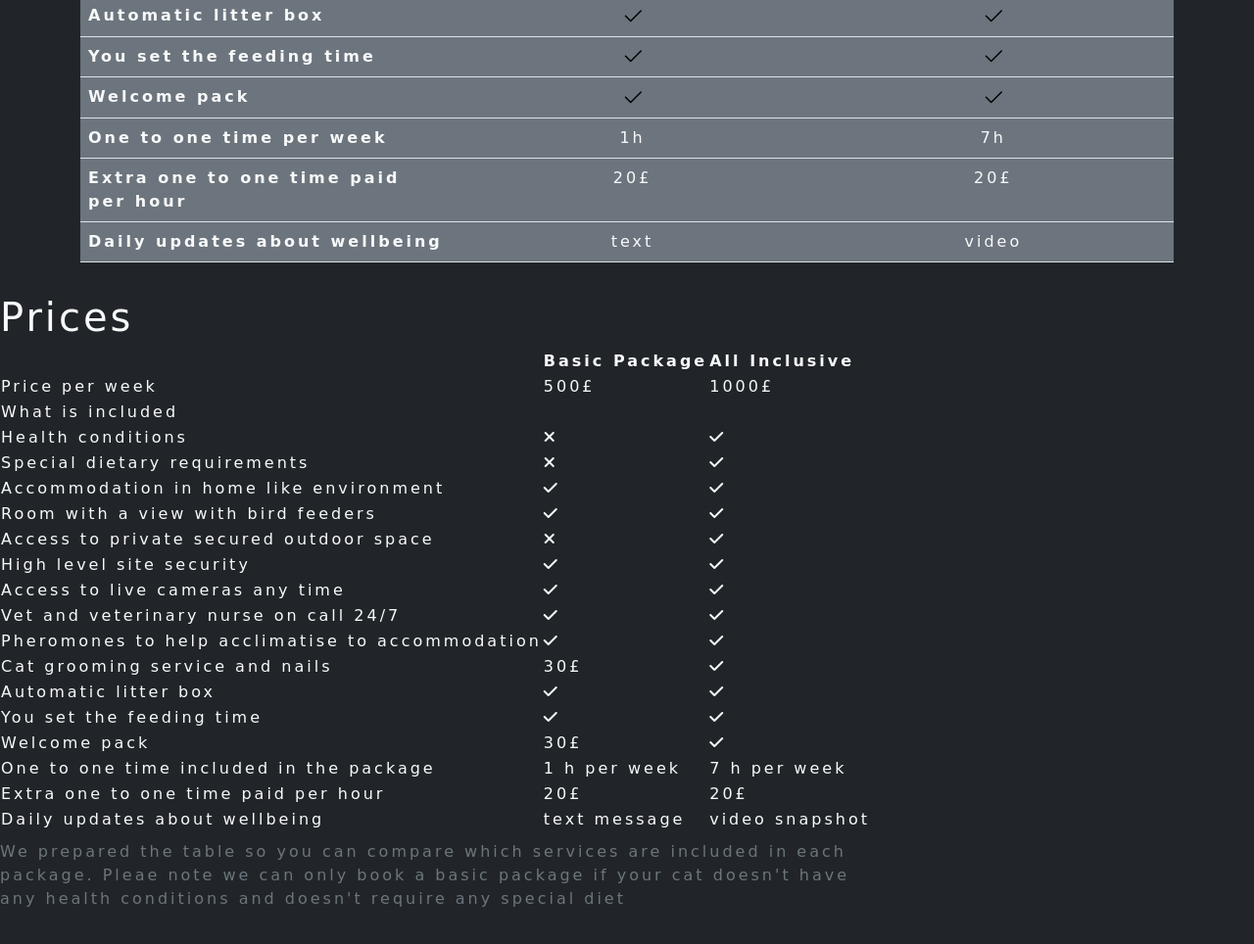
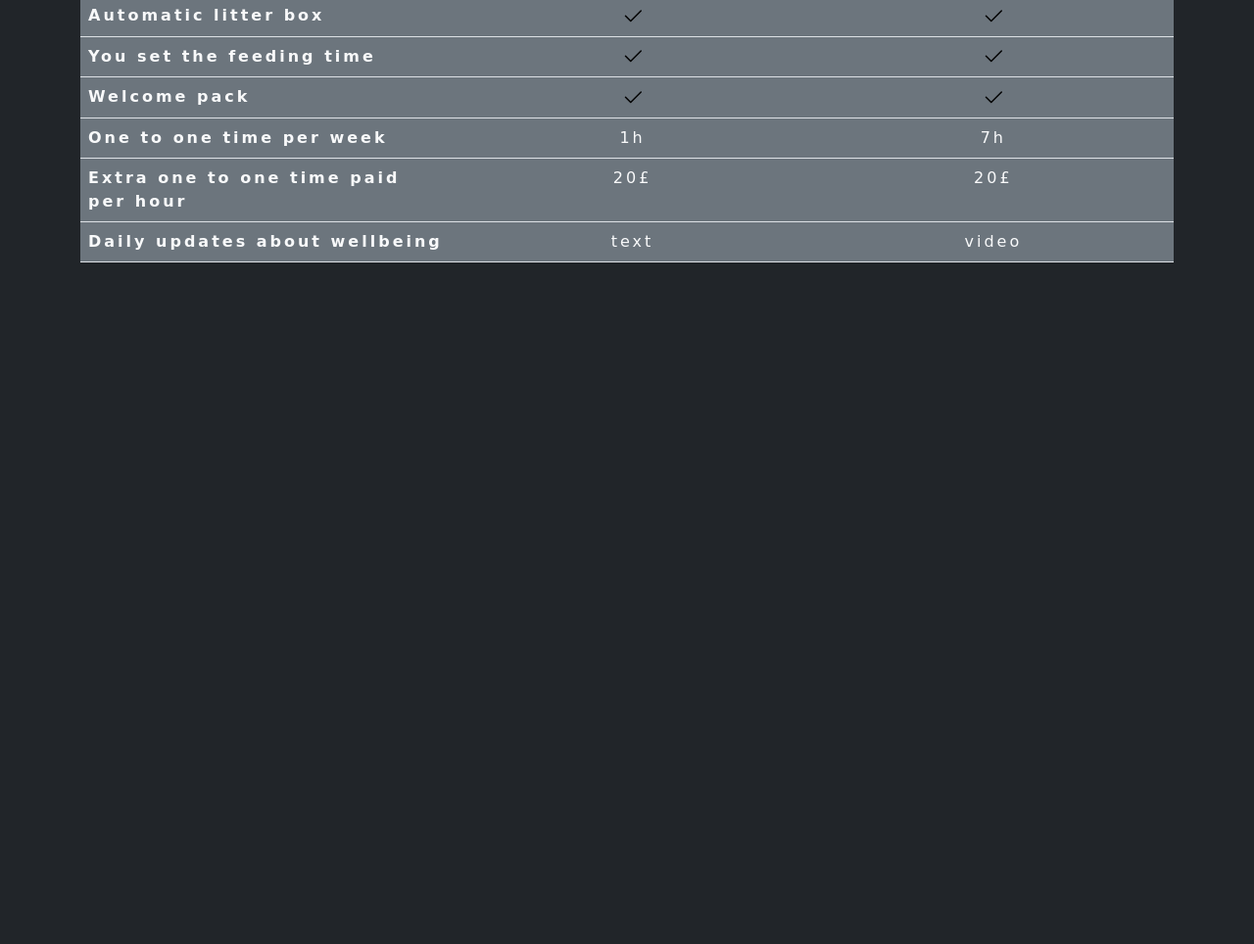
Before and after one commit to Code-Institute-Submissions/JoGorska-Luxury_cat_hotel_AugResub, a plain HTML site: page prices.html in a window 1280 px wide. Shown: the part 2099-3063 px from the top of the page at 98% size. After the commit the page ends 2399 px from the top, so only its background shows below. Drawn offline with nearby package versions, Linux system fonts and the light colour scheme; a web font is replaced by a local one.

Commit message:
removed the old version of the table in prices.html

```diff
--- a/prices.html
+++ b/prices.html
@@ -189,7 +189,7 @@
             <tr>
               <th scope="row" class="text-start">All health conditions</th>
               <td></td>
-              <td><svg class="bi" width="24" height="24"><use xlink:href="#check"/></svg></td>
+              <td><svg class="bi text-white" width="24" height="24"><use xlink:href="#check"/></svg></td>
             </tr>
             <tr>
               <th scope="row" class="text-start">Special dietary requirements</th>
@@ -275,132 +275,6 @@
 
 
 
-<!--Main body -->
-
-
-
-<header><h1>Prices</h1></header>
-<!-- double check if each icon has corresponding features for accessiblity-->
-<table>
-    <caption>We prepared the table so you can compare which services are included in each package. Pleae note we can only book a basic package if your cat doesn't have any health conditions and doesn't require any special diet</caption>
-    <tr>
-        <th></th>
-        <th>Basic Package</th>
-        <th>All Inclusive</th>
-
-    </tr>
-    <tr>
-        <td>Price per week</td>
-        <td>500£</td>
-        <td>1000£</td>
-    </tr>
-    <tr>
-        <td>What is included</td>
-        <td></td>
-        <td></td>
-    </tr>
-
-    <tr>
-        <td>Health conditions</td>
-        <td><i aria-hidden="true" class="fas fa-times"></i><span class="sr-only">Not included</span></td>
-        <td><i aria-hidden="true" class="fas fa-check"></i><span class="sr-only">Included</span></td>
-    </tr>
-
-    <tr>
-        <td>Special dietary requirements</td>
-        <td><i aria-hidden="true" class="fas fa-times"></i><span class="sr-only">Not included</span></td>
-        <td><i aria-hidden="true" class="fas fa-check"></i><span class="sr-only">Included</span></td>
-    </tr>
-
-    <tr>
-        <td>Accommodation in home like environment</td>
-        <td><i aria-hidden="true" class="fas fa-check"></i><span class="sr-only">Included</span></td>
-        <td><i aria-hidden="true" class="fas fa-check"></i><span class="sr-only">Included</span></td>
-    </tr>
-
-    <tr>
-        <td>Room with a view with bird feeders</td>
-        <td><i aria-hidden="true" class="fas fa-check"></i><span class="sr-only">Included</span></td>
-        <td><i aria-hidden="true" class="fas fa-check"></i><span class="sr-only">Included</span></td>
-    </tr>
-
-    <tr>
-        <td>Access to private secured outdoor space</td>
-        <td><i aria-hidden="true" class="fas fa-times"></i><span class="sr-only">Not included</span></td>
-        <td><i aria-hidden="true" class="fas fa-check"></i><span class="sr-only">Included</span></td>
-    </tr>
-
-    <tr>
-        <td>High level site security</td>
-        <td><i aria-hidden="true" class="fas fa-check"></i><span class="sr-only">Included</span></td>
-        <td><i aria-hidden="true" class="fas fa-check"></i><span class="sr-only">Included</span></td>
-    </tr>
-
-    <tr>
-        <td>Access to live cameras any time</td>
-        <td><i aria-hidden="true" class="fas fa-check"></i><span class="sr-only">Included</span></td>
-        <td><i aria-hidden="true" class="fas fa-check"></i><span class="sr-only">Included</span></td>
-    </tr>
-
-    <tr>
-        <td>Vet and veterinary nurse on call 24/7</td>
-        <td><i aria-hidden="true" class="fas fa-check"></i><span class="sr-only">Included</span></td>
-        <td><i aria-hidden="true" class="fas fa-check"></i><span class="sr-only">Included</span></td>
-    </tr>
-
-    <tr>
-        <td>Pheromones to help acclimatise to accommodation</td>
-        <td><i aria-hidden="true" class="fas fa-check"></i><span class="sr-only">Included</span></td>
-        <td><i aria-hidden="true" class="fas fa-check"></i><span class="sr-only">Included</span></td>
-    </tr>
-
-    <tr>
-        <td>Cat grooming service and nails</td>
-        <td>30£</td>
-        <td><i aria-hidden="true" class="fas fa-check"></i><span class="sr-only">Included</span></td>
-    </tr>
-
-    <tr>
-        <td>Automatic litter box</td>
-        <td><i aria-hidden="true" class="fas fa-check"></i><span class="sr-only">Included</span></td>
-        <td><i aria-hidden="true" class="fas fa-check"></i><span class="sr-only">Included</span></td>
-    </tr>
-
-    <tr>
-        <td>You set the feeding time</td>
-        <td><i aria-hidden="true" class="fas fa-check"></i><span class="sr-only">Included</span></td>
-        <td><i aria-hidden="true" class="fas fa-check"></i><span class="sr-only">Included</span></td>
-    </tr>
-
-    <tr>
-        <td>Welcome pack</td>
-        <td>30£</td>
-        <td><i aria-hidden="true" class="fas fa-check"></i><span class="sr-only">Included</span></td>
-    </tr>
-
-    <tr>
-        <td>One to one time included in the package</td>
-        <td>1 h per week</td>
-        <td>7 h per week</td>
-    </tr>
-
-    <tr>
-        <td>Extra one to one time paid per hour</td>
-        <td>20£</td>
-        <td>20£</td>
-    </tr>
-
-    <tr>
-        <td>Daily updates about wellbeing</td>
-        <td>text message</td>
-        <td>video snapshot</td>
-    </tr>
-
-
-</table>
-
-
-<div class="breathing-space-end"></div>
 
 
 <!--sticky footer-->
```
